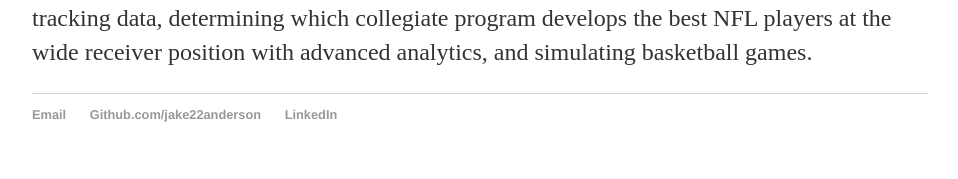
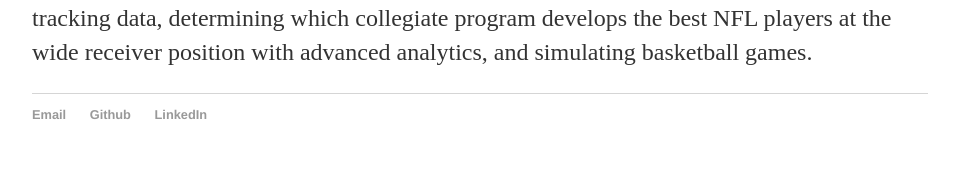
Before and after one commit to mtnartker/mtnartker.github.io, a Jekyll site: the page built from index.html, in a window 1280 px wide. Shown: the part 1651-1830 px from the top of the page, without its empty margins (160-1118 px from the left). Built offline with Jekyll 4.4.1, drawn with Linux system fonts in a browser that asks for light colours.

Commit message:
Update default.html

```diff
--- a/_layouts/default.html
+++ b/_layouts/default.html
@@ -22,7 +22,7 @@
 			<footer>
 	    		<ul>
 	        		<li><a href="mailto:jakeanderson2325@yahoo.com">Email</a></li>
-	        		<li><a href="https://github.com/jake22anderson">Github.com/jake22anderson</a></li>
+	        		<li><a href="https://github.com/jake22anderson">Github</a></li>
 				<li><a href="https://www.linkedin.com/in/jacob-a-4a77bb12b/">LinkedIn</a></li>
 				</ul>
 			</footer>
```
